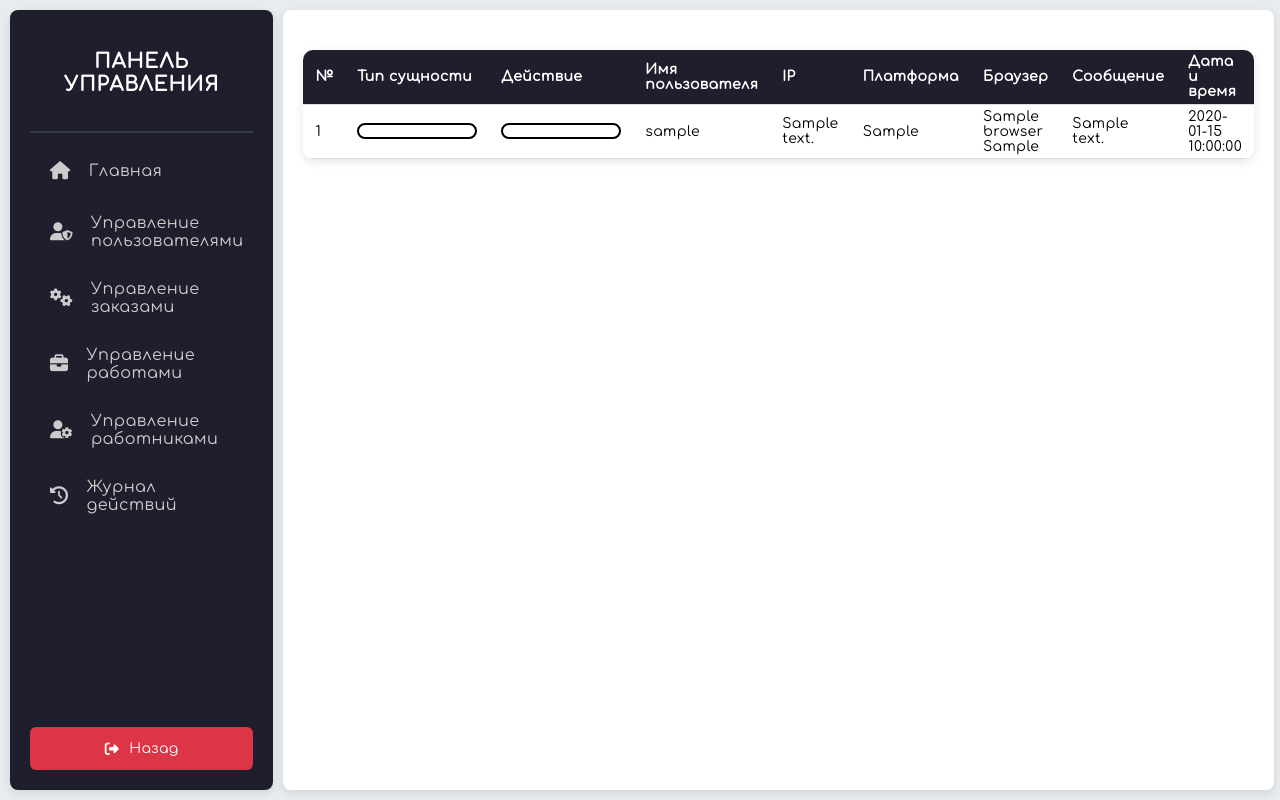
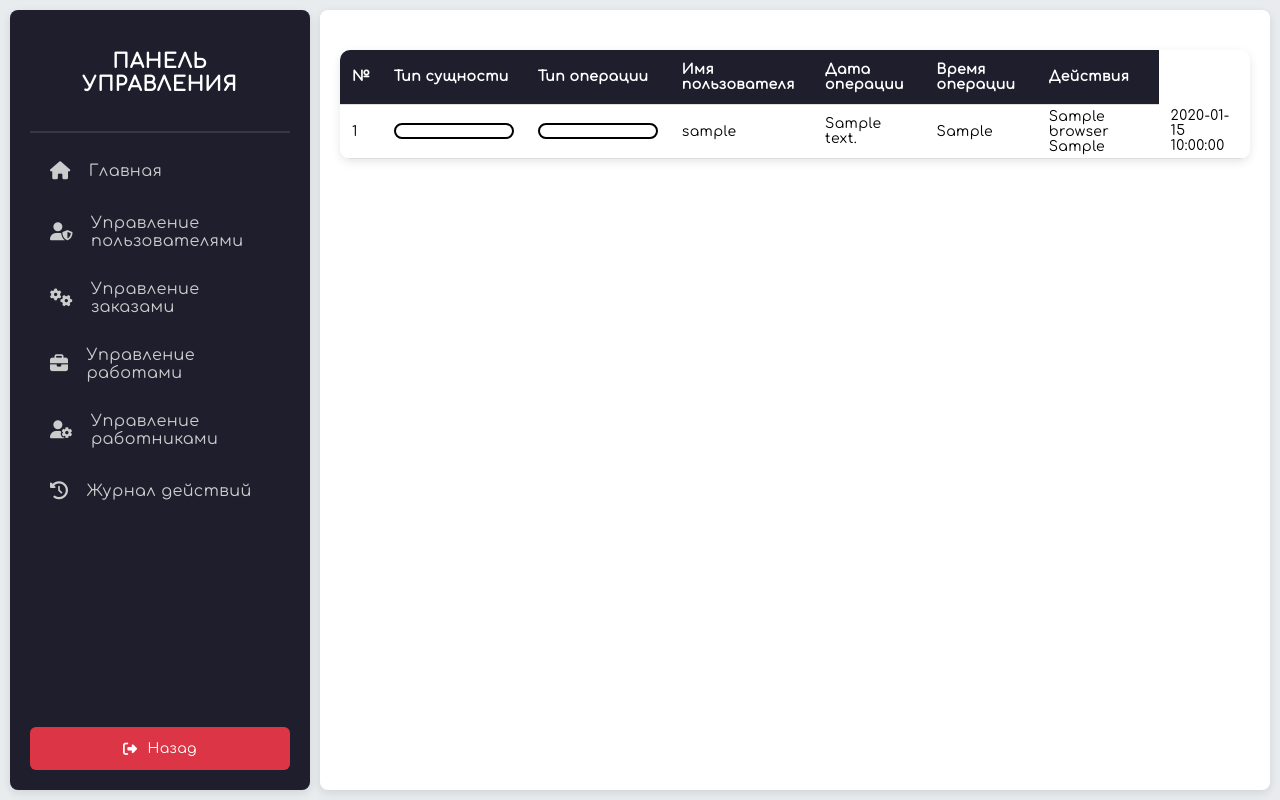
Before and after one commit to gulieveg/work-time-management, a Python web app: template app/templates/control/logs/logs_table.html in a window 1280 px wide. Run offline with Jinja, Linux system fonts and the light colour scheme; the template is opened without the code that fills it: most values are stand-ins (such as "Sample title", 1, 10 or a date in 2020).

Commit message:
:tada: Next commit

```diff
--- a/app/db/schema/tables.sql
+++ b/app/db/schema/tables.sql
@@ -67,7 +67,6 @@ CREATE TABLE logs (
     action NVARCHAR(50) NOT NULL,
     entity_id INT NOT NULL,
     entity_type NVARCHAR(50) NOT NULL,
-    created_at DATETIME2(0) NOT NULL DEFAULT GETDATE(),
     user_id INT NOT NULL,
     user_name NVARCHAR(100) NOT NULL,
     ip_address NVARCHAR(50) NOT NULL,
@@ -75,5 +74,7 @@ CREATE TABLE logs (
     os_version NVARCHAR(50) NOT NULL,
     browser NVARCHAR(50) NOT NULL,
     browser_version NVARCHAR(50) NOT NULL,
-    FOREIGN KEY (user_id) REFERENCES users(id)
+    FOREIGN KEY (user_id) REFERENCES users(id),
+    created_date DATE NOT NULL DEFAULT CAST(GETDATE() AS DATE),
+    created_time TIME(0) NOT NULL DEFAULT CAST(GETDATE() AS TIME)
 );
--- a/app/static/css/control/logs.css
+++ b/app/static/css/control/logs.css
@@ -1,4 +1,4 @@
-.outline-badge {
+.outline-text {
     display: block;
     width: 120px;
     padding: 6px;
--- a/app/templates/control/logs/logs_table.html
+++ b/app/templates/control/logs/logs_table.html
@@ -7,15 +7,13 @@
         <table class="logs-table">
             <thead>
                 <tr>
-                    <th style="width: 4%;">&numero;</th>
-                    <th style="width: 10%;">Тип сущности</th>
-                    <th style="width: 12%;">Действие</th>
-                    <th style="width: 16%;">Имя пользователя</th>
-                    <th style="width: 9%;">IP</th>
-                    <th style="width: 10%;">Платформа</th>
-                    <th style="width: 10%;">Браузер</th>
-                    <th style="width: 17%;">Сообщение</th>
-                    <th style="width: 12%;">Дата и время</th>
+                    <th>&numero;</th>
+                    <th>Тип сущности</th>
+                    <th>Тип операции</th>
+                    <th>Имя пользователя</th>
+                    <th>Дата операции</th>
+                    <th>Время операции</th>
+                    <th>Действия</th>
                 </tr>
             </thead>
             <tbody>
@@ -29,18 +27,17 @@
                             "work": "Работа",
                             "order": "Заказ",
                         } %}
-                        <td><span class="outline-badge {{ log.entity_type }}">{{ entities[log.entity_type] }}</span></td>
+                        <td><span class="outline-text {{ log.entity_type }}">{{ entities[log.entity_type] }}</span></td>
                         {% set actions = {
                             "delete": "Удаление",
                             "update": "Изменение",
                             "create": "Создание",
                         } %}
-                        <td><span class="outline-badge {{ log.action }}">{{ actions[log.action] }}</span></td>
+                        <td><span class="outline-text {{ log.action }}">{{ actions[log.action] }}</span></td>
                         <td>{{ log.user_name }}</td>
                         <td>{{ log.ip_address }}</td>
                         <td>{{ log.platform }} {{ log.os_version }}</td>
                         <td>{{ log.browser }} {{ log.browser_version }}</td>
-                        <td>{{ log.message }}</td>
                         <td>{{ log.created_at }}</td>
                     </tr>
                 {% endfor %}
```
